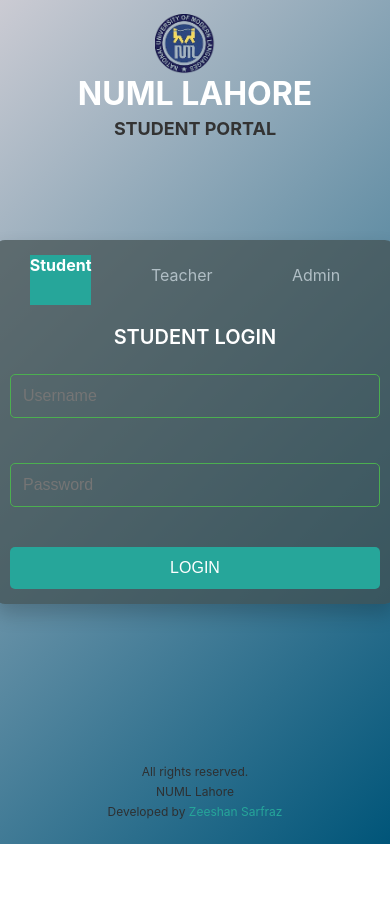
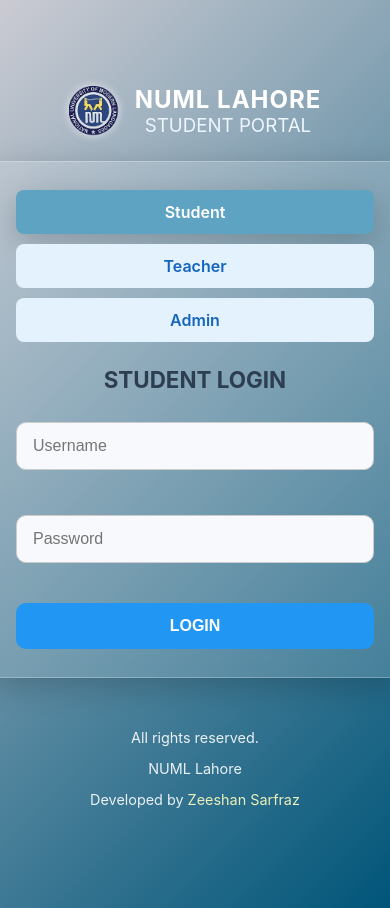
Before and after one commit to xeeshan-zs/numl, a React (Create React App) app: page /home in a window 390 px wide. Before the commit the page ends 844 px from the top, so only its background shows below. Built offline with nearby package versions, Linux system fonts and the light colour scheme.

Commit message:
Update LoginPage.module.css

```diff
--- a/src/Pages/LoginPage.module.css
+++ b/src/Pages/LoginPage.module.css
@@ -1,194 +1,207 @@
-/* LoginPage.module.css */
+:root {
+  --primary-color: #00bcd4;
+  --secondary-color: #2196f3;
+  --white: #ffffff;
+  --light-bg: #f7f9fc;
+  --text-color: #2c3e50;
+  --hover-bg: #e3f2fd;
+  --border-radius: 16px;
+  --transition: 0.3s ease;
+  --box-shadow: 0 8px 32px rgba(0, 0, 0, 0.2);
+  --glass-bg: rgba(255, 255, 255, 0.15);
+  --glass-border: rgba(255, 255, 255, 0.25);
+}
 
-/* Container Styles */
 .container {
+  min-height: 100vh;
   display: flex;
   flex-direction: column;
+  background: linear-gradient(135deg, #cbcbd3, #005579);
+  justify-content: center;
   align-items: center;
-  justify-content: center;
-  min-height: 100vh;
-  background: linear-gradient(135deg, #cbcbd3, #005579); /* Green gradient */
-  color: #fff;
-  padding: 0 20px;
-  box-sizing: border-box;
+  padding: 32px 16px;
   position: relative;
+}
+
+.registerButton {
+  position: absolute;
+  top: 20px;
+  left: 30px;
+  background-color: #ffecb3;
+  color: #5b4b03;
+  border: none;
+  padding: 10px 20px;
+  border-radius: var(--border-radius);
+  font-weight: bold;
+  cursor: pointer;
+  transition: background-color var(--transition);
+  box-shadow: var(--box-shadow);
+}
+
+.registerButton:hover {
+  background-color: #ffe066;
 }
 
 .loginHeader {
   display: flex;
   align-items: center;
-  justify-content: center;
-  margin-bottom: 30px;
+  margin-bottom: 24px;
+  gap: 16px;
+  text-align: center;
 }
 
 .loginHeader img {
   width: 60px;
   height: 60px;
-  margin-right: 20px;
+  filter: drop-shadow(0 0 4px white);
 }
 
 .myHead h1 {
-  font-size: 32px;
   margin: 0;
+  color: var(--white);
+  font-size: 2rem;
+  letter-spacing: 1px;
 }
 
 .myHead h3 {
-  font-size: 18px;
-  margin-top: 5px;
+  margin: 0;
+  color: #eef6ff;
+  font-weight: 400;
 }
 
 .formWrapper {
+  backdrop-filter: blur(12px);
+  background-color: var(--glass-bg);
+  border: 1px solid var(--glass-border);
+  padding: 40px;
+  border-radius: var(--border-radius);
   width: 100%;
-  max-width: 400px;
-  background-color: rgba(64, 78, 78, 0.7);
-  padding: 20px;
-  border-radius: 10px;
-  box-shadow: 0 10px 20px rgba(0, 0, 0, 0.2);
-  text-align: center;
+  max-width: 420px;
+  box-shadow: var(--box-shadow);
 }
 
 .tabs {
   display: flex;
-  justify-content: space-around;
-  margin-bottom: 20px;
+  justify-content: space-between;
+  margin-bottom: 24px;
+  gap: 10px;
 }
 
-.tab {
-  font-size: 16px;
-  color: #b0bec5;
+.tab, .active {
+  flex: 1;
+  padding: 12px;
+  text-align: center;
+  border-radius: 8px;
   cursor: pointer;
-  padding: 10px 20px;
-  transition: all 0.3s ease;
-  border-radius: 5px;
+  font-weight: 600;
+  background-color: #e3f2fd;
+  color: #1565c0;
+  transition: all var(--transition);
+}
+
+.tab:hover {
+  background-color: var(--hover-bg);
 }
 
 .active {
-  background-color: #26a69a;
-  color: #fff;
+  background-color: var(--primary-color);
+  color: var(--white);
+  box-shadow: var(--box-shadow);
+}
+
+.heading {
+  text-align: center;
+  color: var(--text-color);
+  margin-bottom: 24px;
+  font-size: 1.4rem;
   font-weight: bold;
 }
 
-.heading {
-  font-size: 22px;
-  margin-bottom: 20px;
-  font-weight: 600;
-  color: #fff;
+.form {
+  display: flex;
+  flex-direction: column;
+  gap: 20px;
 }
 
 .inputGroup {
-  margin-bottom: 20px;
+  display: flex;
+  flex-direction: column;
 }
 
 .input {
-  width: 100%;
-  padding: 12px;
-  font-size: 16px;
-  border: 1px solid #4caf50;
-  border-radius: 5px;
-  background-color: transparent;
-  color: #fff;
-  transition: all 0.3s ease;
+  padding: 14px 16px;
+  border-radius: 10px;
+  border: 1px solid #ccc;
+  font-size: 1rem;
+  background-color: var(--light-bg);
+  transition: border-color var(--transition), box-shadow var(--transition);
 }
 
 .input:focus {
+  border-color: var(--secondary-color);
   outline: none;
-  border-color: #26a69a;
+  background-color: #f0faff;
+  box-shadow: 0 0 0 3px rgba(33, 150, 243, 0.2);
 }
 
 .button {
-  width: 100%;
-  padding: 12px;
-  font-size: 18px;
-  background-color: #26a69a;
-  color: #fff;
+  background-color: var(--secondary-color);
+  color: var(--white);
   border: none;
-  border-radius: 5px;
+  padding: 14px;
+  border-radius: 10px;
+  font-weight: bold;
+  font-size: 1rem;
   cursor: pointer;
-  transition: all 0.3s ease;
+  transition: background-color var(--transition), transform 0.2s ease;
 }
 
 .button:hover {
-  background-color: #00796b;
+  background-color: #1976d2;
+  transform: translateY(-2px);
 }
 
 .loginFooter {
-  margin-top: 20px;
-  font-size: 12px;
-  color: #2e3032;
+  margin-top: 36px;
   text-align: center;
-}
-
-.loginFooter p {
-  margin: 5px 0;
+  color: var(--white);
+  font-size: 0.9rem;
+  opacity: 0.9;
 }
 
 .loginFooter a {
-    color: #26a69a;
+  color: #fffdc0;
   text-decoration: none;
-  transition: all 0.3s ease;
 }
 
 .loginFooter a:hover {
   text-decoration: underline;
 }
 
-/* Loader Modal Styles */
-.loaderModal {
-  position: fixed;
-  top: 0;
-  left: 0;
-  right: 0;
-  bottom: 0;
-  background: rgba(0, 0, 0, 0.5);
-  display: flex;
-  justify-content: center;
-  align-items: center;
-  z-index: 9999;
-}
 
-.loaderModal .message {
-  font-size: 20px;
-  color: #fff;
-  font-weight: 600;
-  text-align: center;
-}
-
-/* Responsive Design */
-@media (max-width: 768px) {
-  .container {
-    padding: 10px;
-  }
-  .loginHeader{
-    flex-direction: column;
-    align-items: center;
-    top: 14px;
-    position: fixed;
+/* RESPONSIVE */
+@media (max-width: 500px) {
+  .formWrapper {
+    padding: 28px 24px;
   }
 
-  .loginFooter{
-    font-size: 12px;
-    color: #2e3032;
-    text-align: center;
-    position: fixed;
-    bottom: 20px;
-  }
-  .formWrapper {
-    padding: 15px;
+  .loginHeader img {
+    width: 50px;
+    height: 50px;
   }
 
-  /*.tabs {*/
-  /*  flex-direction: column;*/
-  /*}*/
-
-  .tab {
-    margin-bottom: 10px;
+  .myHead h1 {
+    font-size: 1.5rem;
   }
 
-  .button {
-    font-size: 16px;
+  .tabs {
+    flex-direction: column;
   }
 
-  .heading {
-    font-size: 20px;
+  .registerButton {
+    top: 10px;
+    left: 10px;
+    padding: 8px 14px;
+    font-size: 0.85rem;
   }
 }
```
